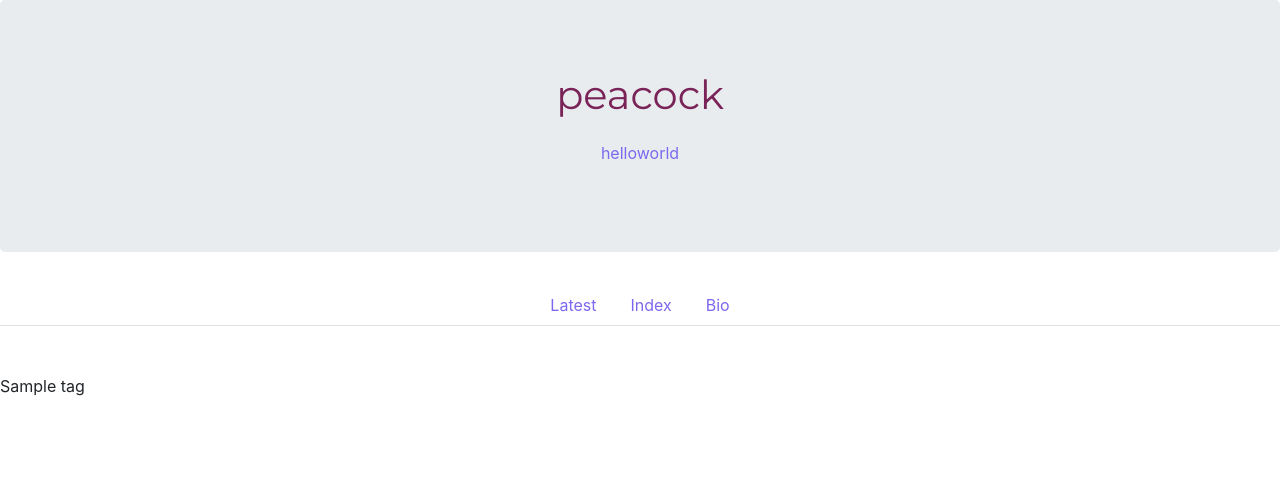
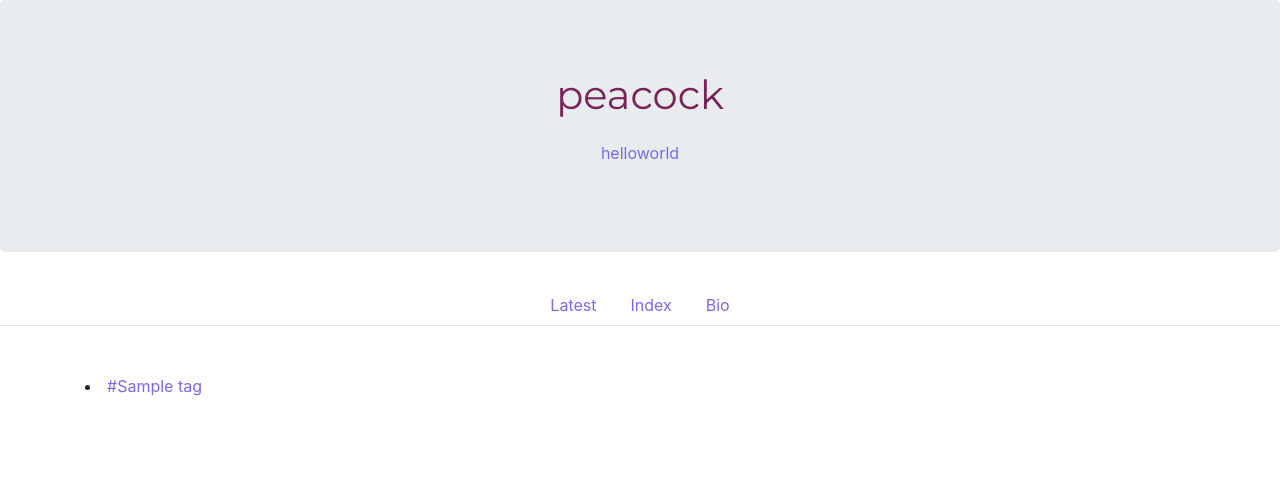
Before and after one commit to lilitmovsisyan/peacock, a Django app: page /blog/tags in a window 1280 px wide. Shown: the top 480 px of the page. Run offline with Django 3.2, Linux system fonts and the light colour scheme; tables that the repository leaves empty hold one stand-in row (values such as "Sample post"); some libraries are stand-ins or nearby versions.

Commit message:
refine layout of taglist.html (WIP)

```diff
--- a/blog/templates/blog/taglist.html
+++ b/blog/templates/blog/taglist.html
@@ -3,11 +3,14 @@
 <div id="content">
     {% block content %}
 
-        {% for tag in tags_list %}
+        <div class="container">
+            {% for tag in tags_list %}
 
-            {{ tag }}
+                <li><a href="{% url 'tags' %}" title="see all projects with tag #{{ tag }}">#{{ tag }}</a></li>
 
-        {% endfor %}
+            {% endfor %}
+        </div>
+
 
         {% comment %}
         <div id="image_or_carousel">
```
